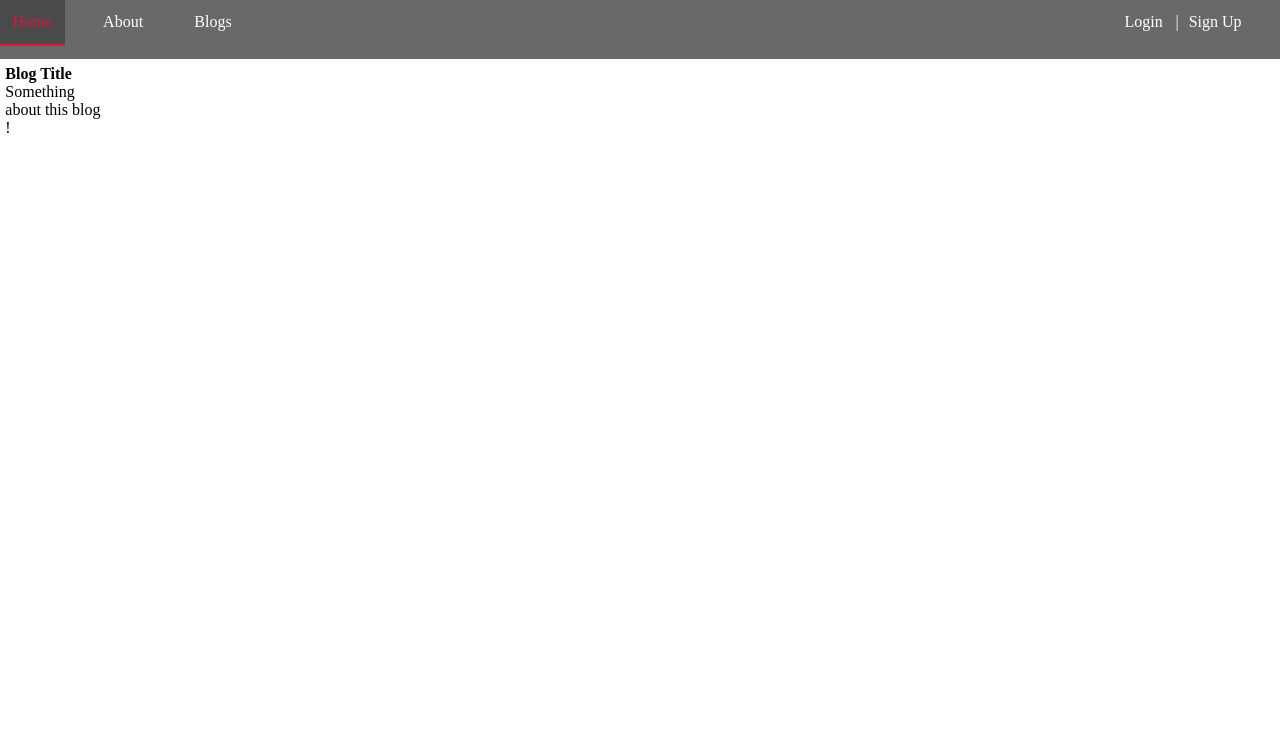
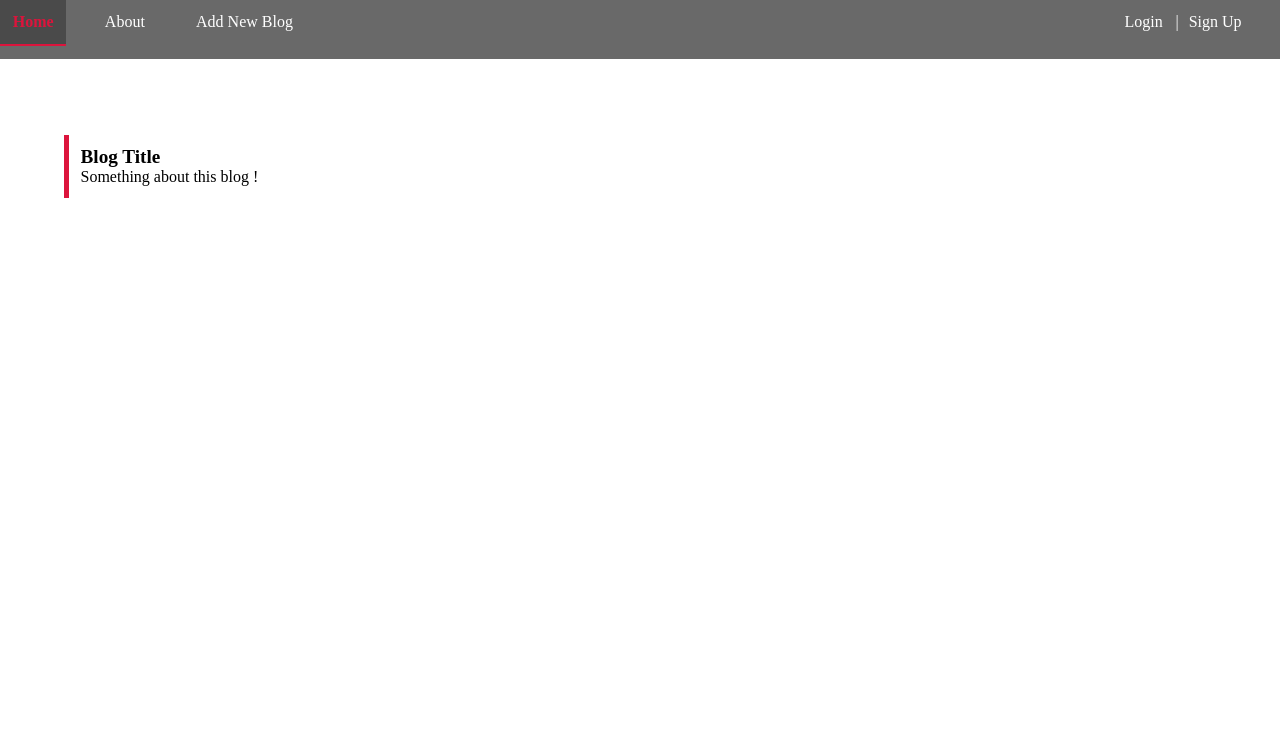
Before and after one commit to se-ali-moghaddam/node_blog_site, a Node server app: page / in a window 1280 px wide. Shown: the top 740 px of the page. Run offline with Node 20, Linux system fonts and the light colour scheme.

Commit message:
Index Created

```diff
--- a/public/style.css
+++ b/public/style.css
@@ -4,6 +4,16 @@
     font-size: 16px;
     box-sizing: border-box;
     overflow-x: hidden;
+}
+
+a:link,
+a:visited{
+    text-decoration: none;
+    color: black;
+}
+
+h3{
+    font-size: 1.2rem;
 }
 
 #container{
@@ -33,6 +43,10 @@ ul#navbar-list{
     padding: 1%;
 }
 
+#navbar-list > li.item > a{
+   color: white;
+}
+
 #navbar-list > li.item:nth-last-child(2){
     margin-left: auto;
     margin-right: 0%;
@@ -45,6 +59,7 @@ ul#navbar-list{
 #navbar-list > li.item:nth-last-child(1)::before{
     content: "|";
     margin-right: 10px;
+    background-color: transparent;
 }
 
 #navbar-list > li.item:hover{
@@ -54,12 +69,40 @@ ul#navbar-list{
     border-bottom: 2px solid crimson;
 }
 
+#navbar-list > li.item:hover > a{
+    color: crimson;
+    font-weight: bold;
+}
+
 #navbar-list > li.item:hover:nth-last-child(1)::before{
     color: white;
 }
 
 main{
     padding: 5%;
+    grid-column: 1/span 12;
+}
+
+section#recent-blogs{
+    height: 100%;
+}
+
+#recent-blogs > ul#blogs-list{
+    display: flex;
+    flex-direction: column;
+    flex-wrap: wrap;
+    justify-content: space-evenly;
+}
+
+#blogs-list > .blog{
+    padding: 1%;
+    margin: 1% 0%;
+    border-left: 5px solid crimson;
+}
+
+#blogs-list > .blog:hover{
+    border-left-width: 10px;
+    transition: border-left-width .2s;
 }
 
 footer{
@@ -71,3 +114,8 @@ footer{
     justify-content: center;
     align-items: center;
 }
+
+footer:hover{
+    color: crimson;
+    cursor: not-allowed;
+}
--- a/views/index.ejs
+++ b/views/index.ejs
@@ -7,11 +7,11 @@
         <header id="site-header">
             <nav id="header-navbar">
                 <ul id="navbar-list">
-                    <li class="item">Home</li>
-                    <li class="item">About</li>
-                    <li class="item">Blogs</li>
-                    <li class="item">Login</li>
-                    <li class="item">Sign Up</li>
+                    <li class="item"><a href="/">Home</a></li>
+                    <li class="item"><a href="/">About</a></li>
+                    <li class="item"><a href="/blogs/add">Add New Blog</a></li>
+                    <li class="item"><a href="/">Login</a></li>
+                    <li class="item"><a href="/">Sign Up</a></li>
                 </ul>
             </nav>
         </header>
@@ -19,8 +19,10 @@
             <section id="recent-blogs">
                 <ul id="blogs-list">
                     <li class="blog">
-                        <h3 class="blog-title">Blog Title</h3>
-                        <p class="blog-snippet">Something about this blog !</p>
+                        <a href="/blog/id">
+                            <h3 class="blog-title">Blog Title</h3>
+                            <p class="blog-snippet">Something about this blog !</p>
+                        </a>
                     </li>
                 </ul>
             </section>
```
